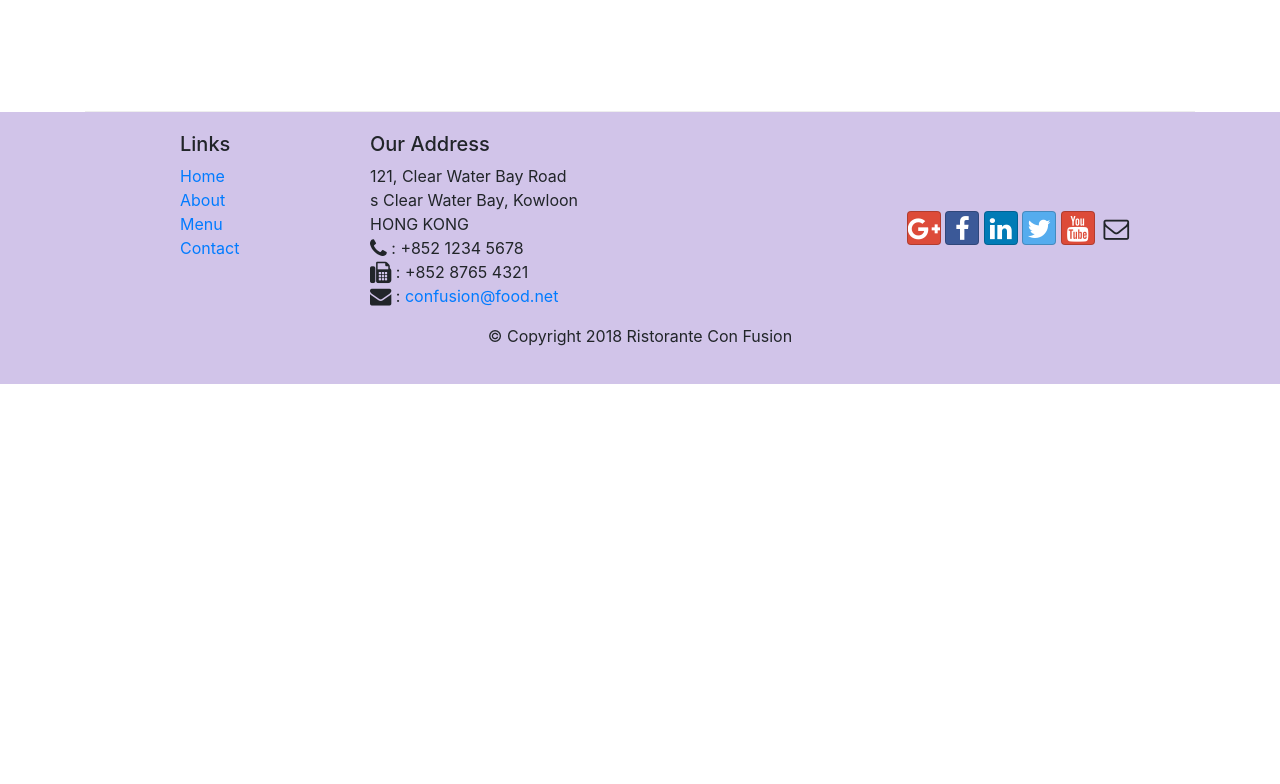
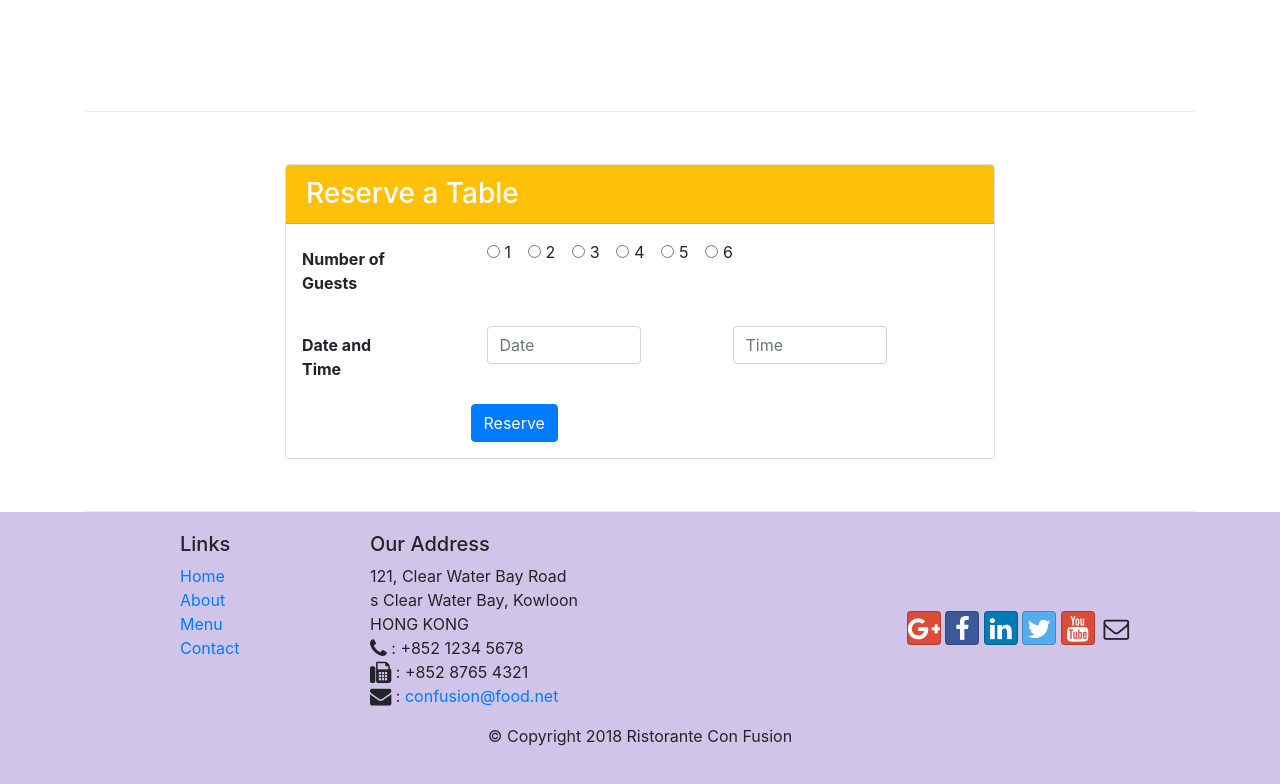
Before and after one commit to Mayankjain301001/Bootstrap-Project, a website: page Bootstrap4/conFusion/index.html in a window 1280 px wide. Shown: the part 1422-2206 px from the top of the page. Before the commit the page ends 1806 px from the top, so only its background shows below. Drawn offline with nearby package versions, Linux system fonts and the light colour scheme.

Commit message:
Assignment Week 2 Completed

```diff
--- a/Bootstrap4/conFusion/index.html
+++ b/Bootstrap4/conFusion/index.html
@@ -46,6 +46,9 @@
                 <div class="col-12 col-sm align-self-center">
                     <img src="img/logo.png" class="img-fluid">
                 </div>
+                <div class="col-12 col-sm align-self-center">
+                    <a class="btn btn-warning btn-block btn-lg" href="#reserve_table" role="button">Reserve a Table</a>
+                </div>
             </div>
         </div>
     </header>
@@ -79,8 +82,13 @@
                 <h3>This Month's Promotions</h3>
             </div>
             <div class="col-12 col-sm col-md">
-                <h2>Weekend Grand Buffet</h2>
-                <p class="d-none d-sm-block">Featuring mouthwatering combinations with a choice of five different salads, six enticing appetizers, six main entrees and five choicest desserts. Free flowing bubbly and soft drinks. All for just $19.99 per person </p>
+                <div class="media">
+                    <div class="media-body">
+                        <h2 class="mt-0">Weekend Grand Buffet <span class="badge badge-danger">NEW</span></h2>
+                        <p class="d-none d-sm-block">Featuring mouthwatering combinations with a choice of five different salads, six enticing appetizers, six main entrees and five choicest desserts. Free flowing bubbly and soft drinks. All for just $19.99 per person </p>
+                    </div>
+                    <img class="d-flex img-thumbnail ml-3 align-self-center" src="img/buffet.png" alt="buffet">
+                </div>
             </div>
         </div>
 
@@ -101,7 +109,65 @@
                 </div>
             </div>
         </div>
-    </div>
+
+        <div id="reserve_table" class="row row-content align-items-center">
+                <div class="col-12 col-md-8 offset-md-2">
+                    <div class="card">
+                        <h3 class="card-header bg-warning text-white">Reserve a Table</h3>
+                        <form>
+                        <div class="form-group row">
+                    <label for="guests" class="col-12 col-md-2 col-form-label ml-3 mt-3"><strong>Number of Guests</strong></label>
+                            <div class="offset-1 col-12 col-md mt-3">
+                                <div class="form-check form-check-inline">
+                                    <input class="form-check-input" type="radio" name="guests" value="1">
+                                    <label class="form-check-label">1</label>
+                                </div>
+                                <div class="form-check form-check-inline">
+                                    <input class="form-check-input" type="radio" name="guests" value="2">
+                                    <label class="form-check-label">2</label>
+                                </div>
+                                <div class="form-check form-check-inline">
+                                    <input class="form-check-input" type="radio" name="guests" value="3">
+                                    <label class="form-check-label">3</label>
+                                </div>
+                                <div class="form-check form-check-inline">
+                                    <input class="form-check-input" type="radio" name="guests" value="4">
+                                    <label class="form-check-label">4</label>
+                                </div>
+                                <div class="form-check form-check-inline">
+                                    <input class="form-check-input" type="radio" name="guests" value="5">
+                                    <label class="form-check-label">5</label>
+                                </div>
+                                <div class="form-check form-check-inline">
+                                    <input class="form-check-input" type="radio" name="guests" value="6">
+                                    <label class="form-check-label">6</label>
+                                </div>
+                            </div>
+                        </div>
+                                <div class="form-group row">
+                              <label for="date_time" class="col-12 col-md-2 col-form-label ml-3 mt-2"><strong>Date and Time</strong></label>
+                                    <div class="col-9 col-md-3 mt-2 offset-1">
+                                        <div class="input-group">
+                                            <input class="form-control" type="text" name="date_time" value="" placeholder="Date">
+                                        </div>
+                                    </div>
+                                    <div class="col-9 col-md-3 mt-2 offset-1">
+                                        <div class="input-group">
+                                            <input class="form-control" type="text" name="date_time" value="" placeholder="Time">
+                                        </div>
+                                    </div>
+                                </div>
+                                <div class="form-group row">
+                                    <div class="col-md-2 offset-1 offset-md-3">
+                                        <button type="submit" class="btn btn-primary">Reserve</button>
+                                    </div>
+                                </div>
+                            </form>
+                        </div>
+                    </div>
+                </div>
+            </div>
+
 
     <footer class="footer">
         <div class="container">
```
Also changed, not shown: Bootstrap4/conFusion/screenshots/Week 1/extra_large.png.png (renamed from Bootstrap4/conFusion/screenshots/extra_large.png.png), Bootstrap4/conFusion/screenshots/Week 1/extra_small.png.png (renamed from Bootstrap4/conFusion/screenshots/extra_small.png.png), Bootstrap4/conFusion/screenshots/Week 2/extra_large.png.png (added), Bootstrap4/conFusion/screenshots/Week 2/extra_small.png.png (added).
